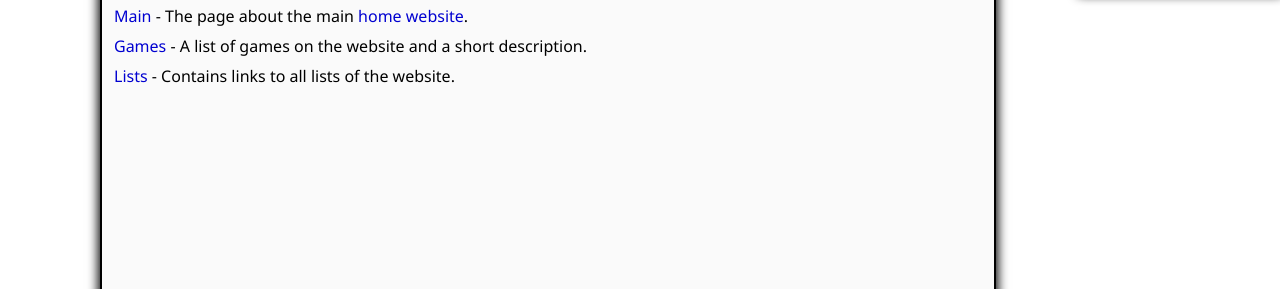
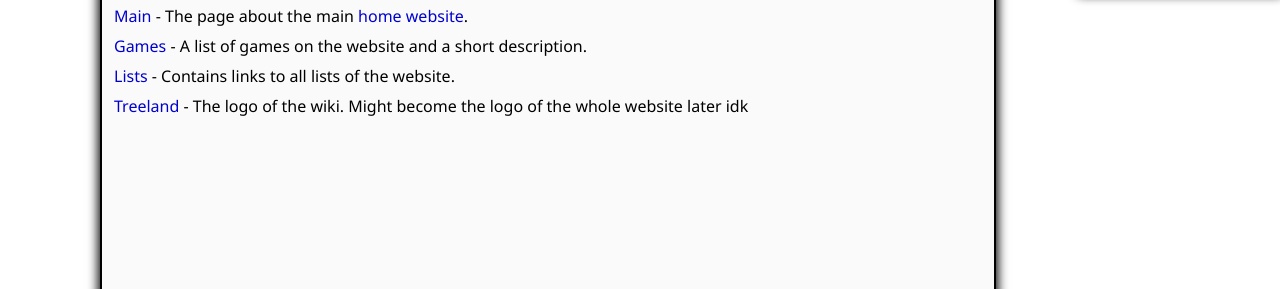
Before and after one commit to WoodStuff/WoodStuff.github.io, a plain HTML site: page wiki/index.html in a window 1280 px wide. Shown: the part 511-800 px from the top of the page. Drawn offline with Linux system fonts and the light colour scheme.

Commit message:
treeland

```diff
--- a/wiki/index.html
+++ b/wiki/index.html
@@ -30,6 +30,7 @@
 				<p><a href="main">Main</a> - The page about the main <a href="https://woodstuff.github.io">home website</a>.</p>
 				<p><a href="games">Games</a> - A list of games on the website and a short description.</p>
 				<p><a href="lists">Lists</a> - Contains links to all lists of the website.</p>
+				<p><a href="treeland">Treeland</a> - The logo of the wiki. Might become the logo of the whole website later idk</p>
 
 				<cat>Categories: <a href="category/main">Main</a>, <a href="category/base">Base</a></cat>
 			</div>
```
